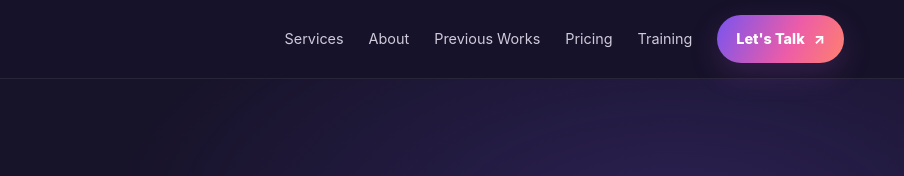
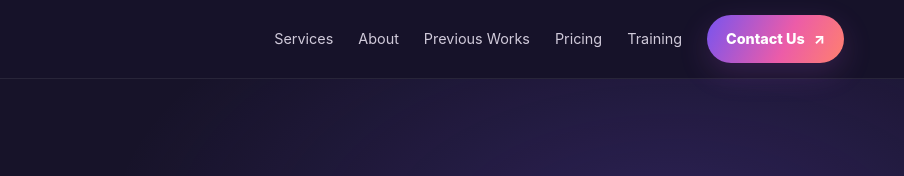
Before and after one commit to prographics912/socialhubpro, a plain HTML site: page index.html in a window 1280 px wide. Shown: the top 176 px of the page, 376-1280 px from the left. Drawn offline with Linux system fonts and the light colour scheme.

Commit message:
Rename header CTA to Contact Us

```diff
--- a/index.html
+++ b/index.html
@@ -31,7 +31,7 @@
     </a>
     <button class="menu-toggle" aria-expanded="false" aria-label="Toggle navigation">Menu ☰</button>
     <nav class="navlinks" aria-label="Main navigation">
-      <a href="#services">Services</a><a href="#about">About</a><a href="#work">Previous Works</a><a href="#pricing">Pricing</a><a href="#training">Training</a><a class="nav-cta" href="./contact.html">Let's Talk <span>↗</span></a>
+      <a href="#services">Services</a><a href="#about">About</a><a href="#work">Previous Works</a><a href="#pricing">Pricing</a><a href="#training">Training</a><a class="nav-cta" href="./contact.html">Contact Us <span>↗</span></a>
     </nav>
   </div>
 </header>
```
